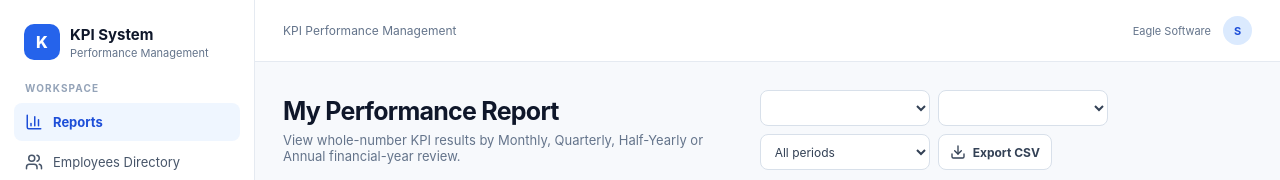
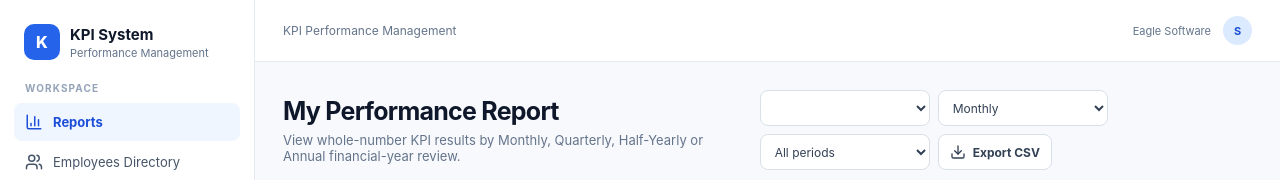
Before and after one commit to logeshv586-code/kpi, a React (Vite) app in the folder frontend/: page /reports in a window 1280 px wide. Shown: the top 180 px of the page. Built offline with nearby package versions, Linux system fonts and the light colour scheme; no server answers; sample sign-in values are in the browser's storage.

Commit message:
filteradded

```diff
--- a/frontend/src/pages/Reports.jsx
+++ b/frontend/src/pages/Reports.jsx
@@ -23,13 +23,105 @@ export default function Reports(){
   const periods=useMemo(()=>[...(data?.periods||[])].sort((a,b)=>String(a.month).localeCompare(String(b.month))||(typeOrder[a.review_type]??99)-(typeOrder[b.review_type]??99)),[data])
   const financialYears=useMemo(()=>[...new Set(periods.map(p=>p.financial_year).filter(Boolean))].sort().reverse(),[periods])
   useEffect(()=>{if(!financialYear&&financialYears.length)setFinancialYear(financialYears[0])},[financialYears,financialYear])
-  const availableTypes=useMemo(()=>[...new Set(periods.filter(p=>!financialYear||p.financial_year===financialYear).map(p=>p.review_type))].sort((a,b)=>(typeOrder[a]??99)-(typeOrder[b]??99)),[periods,financialYear])
-  useEffect(()=>{if(availableTypes.length&&!availableTypes.includes(reviewType)){setReviewType(availableTypes[0]);setPeriodKey('all')}},[availableTypes,reviewType])
-  const filteredPeriods=useMemo(()=>periods.filter(p=>p.review_type===reviewType&&(!financialYear||p.financial_year===financialYear)),[periods,reviewType,financialYear])
-  useEffect(()=>{if(periodKey!=='all'&&!filteredPeriods.some(p=>p.key===periodKey))setPeriodKey('all')},[filteredPeriods,periodKey])
-  const selectedPeriods=useMemo(()=>periodKey==='all'?filteredPeriods:filteredPeriods.filter(p=>p.key===periodKey),[filteredPeriods,periodKey])
-  const selectedKeys=useMemo(()=>new Set(selectedPeriods.map(p=>p.key)),[selectedPeriods])
-  const selectedPeriodLabel=periodKey==='all'?`All ${typeLabel[reviewType]||reviewType} · ${financialYear||'All FY'}`:(selectedPeriods[0]?.label||'Selected period')
+  const availableTypes = ['monthly', 'quarterly', 'half_yearly', 'annual']
+
+  const quarterMonths = {
+    'Q1 (Apr–Jun)': [4, 5, 6],
+    'Q2 (Jul–Sep)': [7, 8, 9],
+    'Q3 (Oct–Dec)': [10, 11, 12],
+    'Q4 (Jan–Mar)': [1, 2, 3]
+  }
+
+  const halfYearMonths = {
+    'H1 (Apr–Sep)': [4, 5, 6, 7, 8, 9],
+    'H2 (Oct–Mar)': [10, 11, 12, 1, 2, 3]
+  }
+
+  const filteredPeriods = useMemo(() => {
+    return periods.filter(p => !financialYear || p.financial_year === financialYear)
+  }, [periods, financialYear])
+
+  const periodOptions = useMemo(() => {
+    if (reviewType === 'monthly') {
+      const monthPeriods = filteredPeriods.filter(p => p.review_type === 'monthly')
+      return monthPeriods.map(p => ({ key: p.key, label: p.label || p.name, keys: [p.key] }))
+    }
+
+    if (reviewType === 'quarterly') {
+      return Object.entries(quarterMonths).map(([qLabel, months]) => {
+        const matching = filteredPeriods.filter(p => {
+          const m = Number(String(p.month || '').slice(5, 7))
+          if (p.review_type === 'quarterly') {
+            return (qLabel.startsWith('Q1') && m === 6) ||
+                   (qLabel.startsWith('Q2') && m === 9) ||
+                   (qLabel.startsWith('Q3') && m === 12) ||
+                   (qLabel.startsWith('Q4') && m === 3)
+          }
+          return months.includes(m)
+        })
+        return {
+          key: qLabel,
+          label: `${qLabel} · ${financialYear || 'FY'}`,
+          keys: matching.map(p => p.key)
+        }
+      })
+    }
+
+    if (reviewType === 'half_yearly') {
+      return Object.entries(halfYearMonths).map(([hLabel, months]) => {
+        const matching = filteredPeriods.filter(p => {
+          const m = Number(String(p.month || '').slice(5, 7))
+          if (p.review_type === 'half_yearly') {
+            return (hLabel.startsWith('H1') && m === 9) ||
+                   (hLabel.startsWith('H2') && m === 3)
+          }
+          return months.includes(m)
+        })
+        return {
+          key: hLabel,
+          label: `${hLabel} · ${financialYear || 'FY'}`,
+          keys: matching.map(p => p.key)
+        }
+      })
+    }
+
+    if (reviewType === 'annual') {
+      return [{
+        key: 'annual_full',
+        label: `Annual (Apr–Mar) · ${financialYear || 'FY'}`,
+        keys: filteredPeriods.map(p => p.key)
+      }]
+    }
+
+    return []
+  }, [reviewType, filteredPeriods, financialYear])
+
+  useEffect(() => {
+    if (periodKey !== 'all' && !periodOptions.some(p => p.key === periodKey)) {
+      setPeriodKey('all')
+    }
+  }, [periodOptions, periodKey])
+
+  const selectedKeys = useMemo(() => {
+    if (periodKey === 'all') {
+      if (reviewType === 'monthly') {
+        return new Set(filteredPeriods.filter(p => p.review_type === 'monthly').map(p => p.key))
+      }
+      const allOptionKeys = periodOptions.flatMap(opt => opt.keys)
+      return new Set(allOptionKeys)
+    }
+    const found = periodOptions.find(p => p.key === periodKey)
+    return new Set(found ? found.keys : [])
+  }, [periodKey, reviewType, filteredPeriods, periodOptions])
+
+  const selectedPeriodLabel = useMemo(() => {
+    if (periodKey === 'all') {
+      return `All ${typeLabel[reviewType] || reviewType} · ${financialYear || 'All FY'}`
+    }
+    const found = periodOptions.find(p => p.key === periodKey)
+    return found ? found.label : 'Selected period'
+  }, [periodKey, reviewType, financialYear, periodOptions])
+
   const departments=useMemo(()=>['All',...new Set((data?.rows||[]).map(r=>r.department).filter(Boolean))].sort((a,b)=>a==='All'?-1:b==='All'?1:a.localeCompare(b)),[data])
 
   const rows=useMemo(()=>{
@@ -64,7 +156,7 @@ export default function Reports(){
   function bandClass(band){if(band==='Outstanding')return'status-finalized';if(band==='Very Good'||band==='Good')return'status-manager_reviewed';if(band==='Needs Improvement')return'status-submitted';return'status-draft'}
 
   return<>
-    <PageHeader title={title} subtitle={subtitle} actions={<div className="report-actions responsive-actions"><select value={financialYear} onChange={e=>{setFinancialYear(e.target.value);setPeriodKey('all')}} aria-label="Financial year">{financialYears.map(fy=><option key={fy} value={fy}>{fy}</option>)}</select><select value={reviewType} onChange={e=>{setReviewType(e.target.value);setPeriodKey('all')}} aria-label="Review type">{availableTypes.map(type=><option key={type} value={type}>{typeLabel[type]||type}</option>)}</select><select value={periodKey} onChange={e=>setPeriodKey(e.target.value)} aria-label="Review period"><option value="all">All periods</option>{filteredPeriods.map(p=><option key={p.key} value={p.key}>{p.label}</option>)}</select>{departments.length>2?<select value={department} onChange={e=>setDepartment(e.target.value)} aria-label="Department"><option value="All">All departments</option>{departments.filter(d=>d!=='All').map(d=><option key={d}>{d}</option>)}</select>:null}<button className="secondary" onClick={exportCsv}><Download size={16}/>Export CSV</button></div>}/>
+    <PageHeader title={title} subtitle={subtitle} actions={<div className="report-actions responsive-actions"><select value={financialYear} onChange={e=>{setFinancialYear(e.target.value);setPeriodKey('all')}} aria-label="Financial year">{financialYears.map(fy=><option key={fy} value={fy}>{fy}</option>)}</select><select value={reviewType} onChange={e=>{setReviewType(e.target.value);setPeriodKey('all')}} aria-label="Review type">{availableTypes.map(type=><option key={type} value={type}>{typeLabel[type]||type}</option>)}</select><select value={periodKey} onChange={e=>setPeriodKey(e.target.value)} aria-label="Review period"><option value="all">All periods</option>{periodOptions.map(p=><option key={p.key} value={p.key}>{p.label}</option>)}</select>{departments.length>2?<select value={department} onChange={e=>setDepartment(e.target.value)} aria-label="Department"><option value="All">All departments</option>{departments.filter(d=>d!=='All').map(d=><option key={d}>{d}</option>)}</select>:null}<button className="secondary" onClick={exportCsv}><Download size={16}/>Export CSV</button></div>}/>
     <ErrorBox error={error}/>
     {!data?<Loader/>:<>
       <div className="helper-strip" style={{marginBottom:'14px'}}><strong>Report:</strong> {selectedPeriodLabel} · April–March financial year · scores rounded to whole integers.</div>
```
Also changed, not shown: 1 other file (tests, documents, lock files or other folders).
